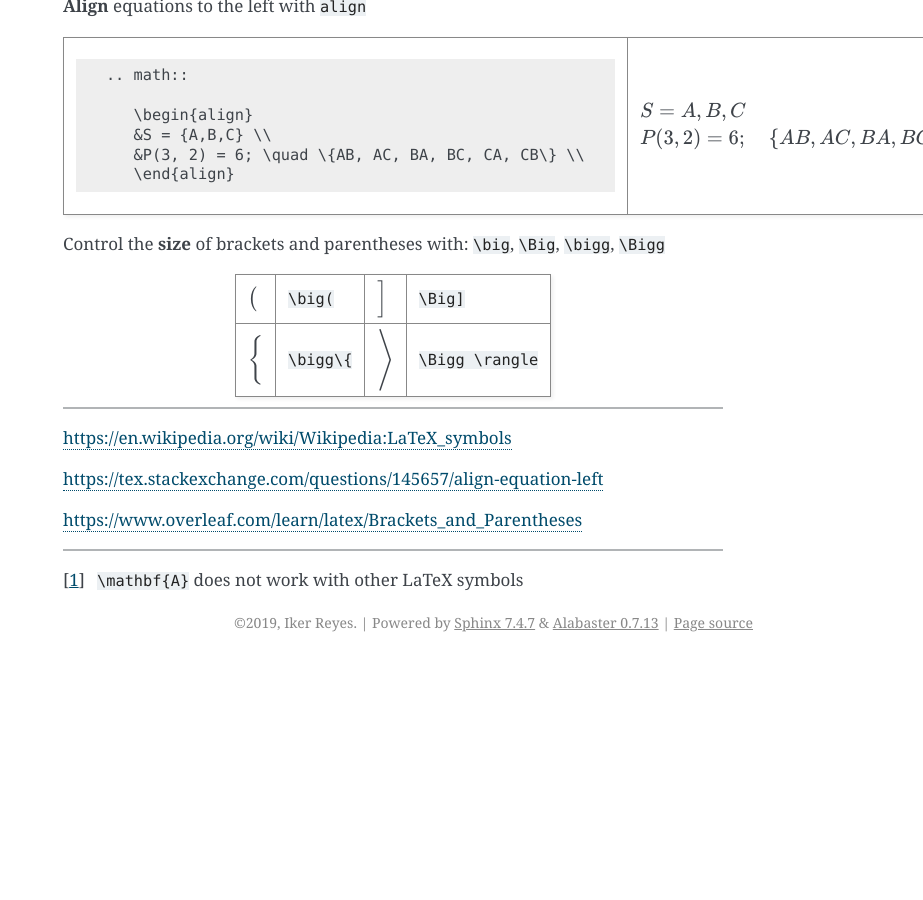
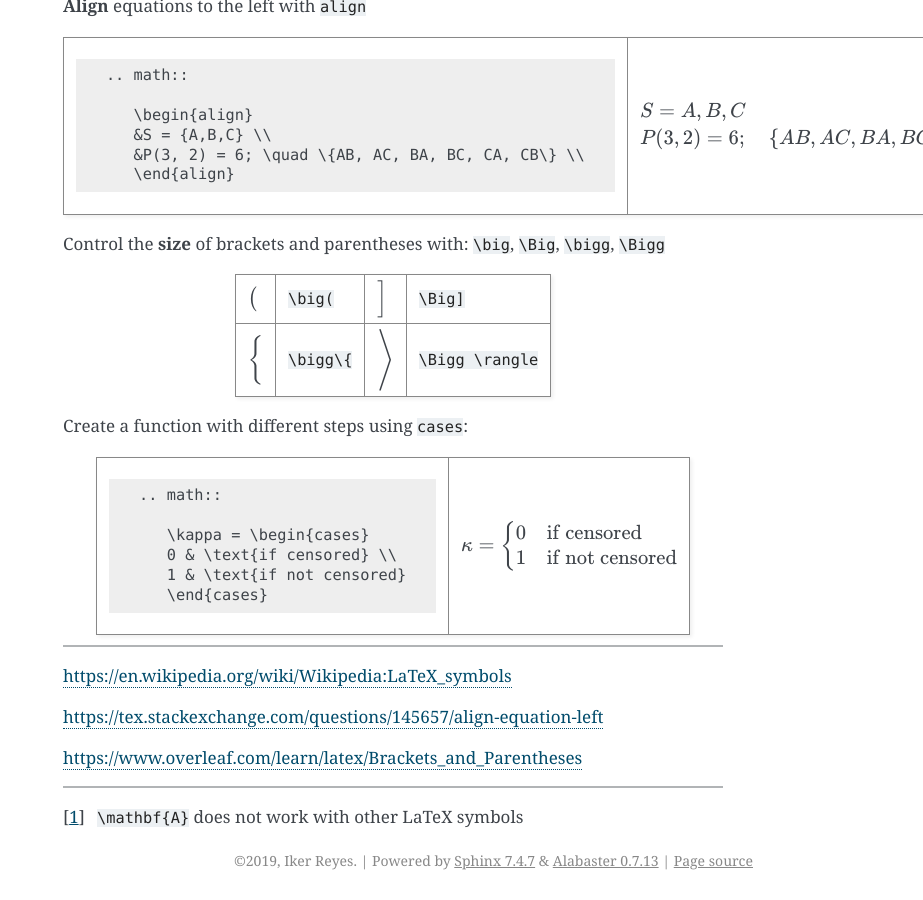
Before and after one commit to ikerreyes/sphinx, a Sphinx documentation site: the page built from source/syntax/math.rst, in a window 1280 px wide and 900 px high, scrolled down 3030 px. Shown: the whole window, without its empty margins (357-1280 px from the left). Built offline with Sphinx 7.4.7, drawn with Linux system fonts in a browser that asks for light colours; before the commit the page ends 3692 px from its top, so only the background shows below that.

Commit message:
Added cases to math

```diff
--- a/source/syntax/math.rst
+++ b/source/syntax/math.rst
@@ -291,6 +291,21 @@ Control the **size** of brackets and parentheses with:
       -  ``\Bigg \rangle``
 
 
+Create a function with different steps using ``cases``:
+
+
++-------------------------------------------+-------------------------------------+
+| ::                                        |                                     |
+|                                           |     .. math::                       |
+|     .. math::                             |                                     |
+|                                           |        \kappa = \begin{cases}       |
+|        \kappa = \begin{cases}             |        0 & \text{if censored} \\    |
+|        0 & \text{if censored} \\          |        1 & \text{if not censored}   |
+|        1 & \text{if not censored}         |      \end{cases}                    |
+|        \end{cases}                        |                                     |
++-------------------------------------------+-------------------------------------+
+
+
 ----
 
 https://en.wikipedia.org/wiki/Wikipedia:LaTeX_symbols
```
